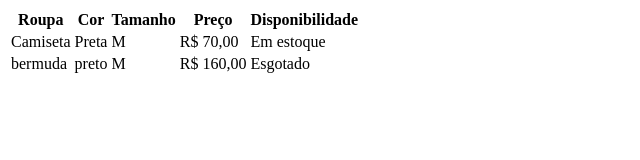
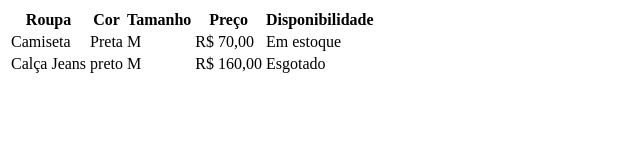
Before and after one commit to nicodev10/aula-tabela, a plain HTML site: page index.html in a window 1280 px wide. Shown: the whole page, without its empty margins (0-640 px from the left). Drawn offline with Linux system fonts and the light colour scheme.

Commit message:
trocado de bermuda para calça jeans

```diff
--- a/index.html
+++ b/index.html
@@ -22,7 +22,7 @@
             <td>Em estoque</td>
         </tr>
         <tr>
-            <td>bermuda</td>
+            <td>Calça Jeans</td>
             <td>preto</td>
             <td>M</td>
             <td>R$ 160,00</td>
```
